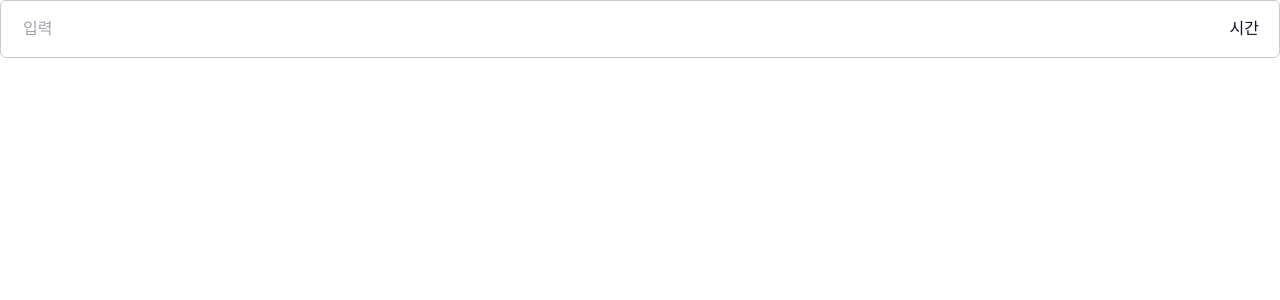
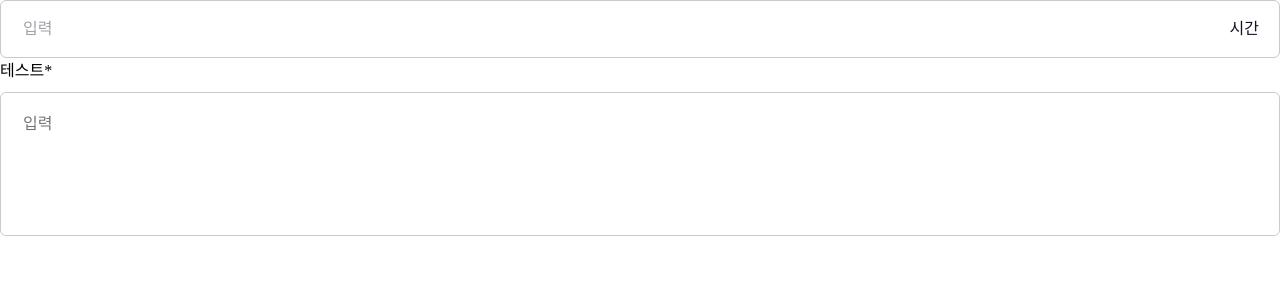
Before and after one commit to 21-The-julge/main, a Next.js app: page /login in a window 1280 px wide. Shown: the top 300 px of the page. Built offline with nearby package versions, Linux system fonts and the light colour scheme; a web font is replaced by a local one.

Commit message:
refactor: textarea를 FieldGroup에서 분리 하였습니다

```diff
--- a/src/common/components/FieldGroup/Textarea/Textarea.module.scss
+++ b/src/common/components/FieldGroup/Textarea/Textarea.module.scss
@@ -1,3 +1,9 @@
+.field {
+  width: 100%;
+  display: inline-flex;
+  flex-direction: column;
+  gap: 0.8rem;
+
   .textareaBox {
     padding: 1.6rem 2rem;
     border-radius: 0.6rem;
@@ -5,7 +11,6 @@
     background: $color-white;
 
     width: 100%;
-  height: 100%;
 
     .textarea {
       resize: none;
@@ -16,3 +21,4 @@
       height: 100%;
     }
   }
+}
--- a/src/common/components/FieldGroup/Textarea/Textarea.tsx
+++ b/src/common/components/FieldGroup/Textarea/Textarea.tsx
@@ -1,24 +1,36 @@
+import { TextareaHTMLAttributes } from "react";
+
 import classNames from "classnames/bind";
 import styles from "./Textarea.module.scss";
-import { TextareaProps } from "../type";
+
+import { Label } from "../parts";
 
 const cn = classNames.bind(styles);
 
-export default function Textarea({ name, value, required, placeholder, onTextareaChange, rows }: TextareaProps) {
+interface TextareaProps extends TextareaHTMLAttributes<HTMLTextAreaElement> {
+  rows?: number;
+  name?: string;
+  value?: string | number;
+  required?: boolean;
+  label?: string;
+  className?: string;
+}
+
+export default function Textarea({ name, value, label, rows = 4, className, ...rest }: TextareaProps) {
   return (
-    <div className={cn("textareaBox")}>
+    <div className={cn("field")}>
+      {label && <Label label={label} htmlFor={name} required={rest.required} />}
+      <div className={cn("textareaBox", className)}>
         <textarea
           rows={rows}
           className={cn("textarea")}
           id={name}
           name={name}
           autoCorrect="off"
-        required={required}
-        placeholder={placeholder}
-        onChange={onTextareaChange}
-      >
-        {value}
-      </textarea>
+          value={value}
+          {...rest}
+        />
+      </div>
     </div>
   );
 }
--- a/src/pages/login/index.tsx
+++ b/src/pages/login/index.tsx
@@ -1,12 +1,18 @@
-// import FieldGroup from "@/common/components/FieldGroup/FieldGroup";
-
-import { InputField } from "@/common/components/FieldGroup";
+import { InputField, Textarea } from "@/common/components/FieldGroup";
+import { ChangeEvent } from "react";
 
 export default function LoginPage() {
+  const handleChange = (e: ChangeEvent<HTMLInputElement>) => {
+    console.log(e.target.value);
+  };
+  const handleTextareaChange = (e: ChangeEvent<HTMLTextAreaElement>) => {
+    console.log(e.target.value);
+  };
+
   return (
     <>
-      <InputField unit="시간" size="md" className="test" placeholder="입력" />
-      {/* <FieldGroup field="dropdown" options={CATEGORIES} /> */}
+      <InputField unit="시간" size="md" className="test" placeholder="입력" onChange={handleChange} />
+      <Textarea placeholder="입력" onChange={handleTextareaChange} label="테스트" name="테스트" required />
     </>
   );
 }
```
Also changed, not shown: src/common/components/FieldGroup/type.ts (deleted, +0 -13 lines). Lines whose indentation alone changed are shown as unchanged.
